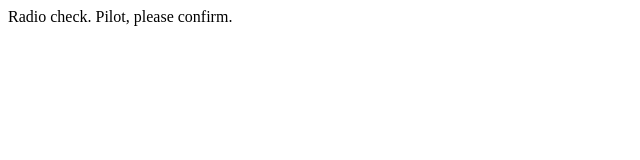
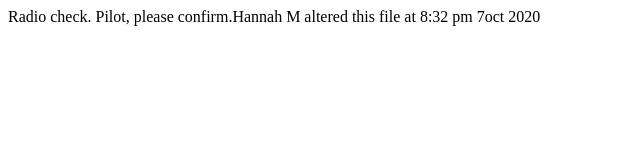
Before and after one commit to Hannah2020M/communication-log, a plain HTML site: page index.html in a window 1280 px wide. Shown: the whole page, without its empty margins (0-640 px from the left). Drawn offline with Linux system fonts and the light colour scheme.

Commit message:
Update index.html

```diff
--- a/index.html
+++ b/index.html
@@ -1,5 +1,5 @@
 <html>
 <body>
-   <p>Radio check. Pilot, please confirm.</p>
+   <p>Radio check. Pilot, please confirm.Hannah M altered this file at 8:32 pm 7oct 2020</p>
 </body>
 </html>
```
